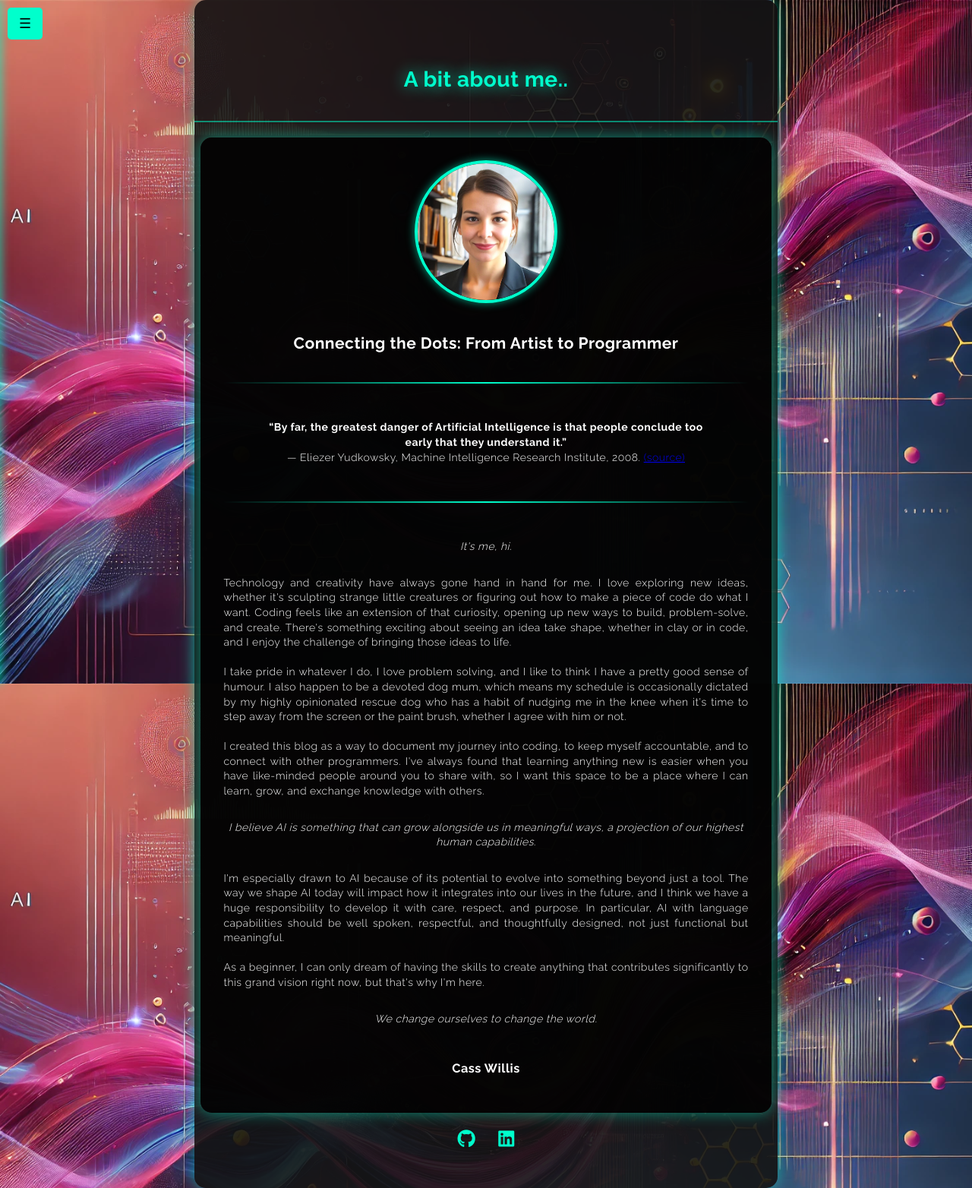
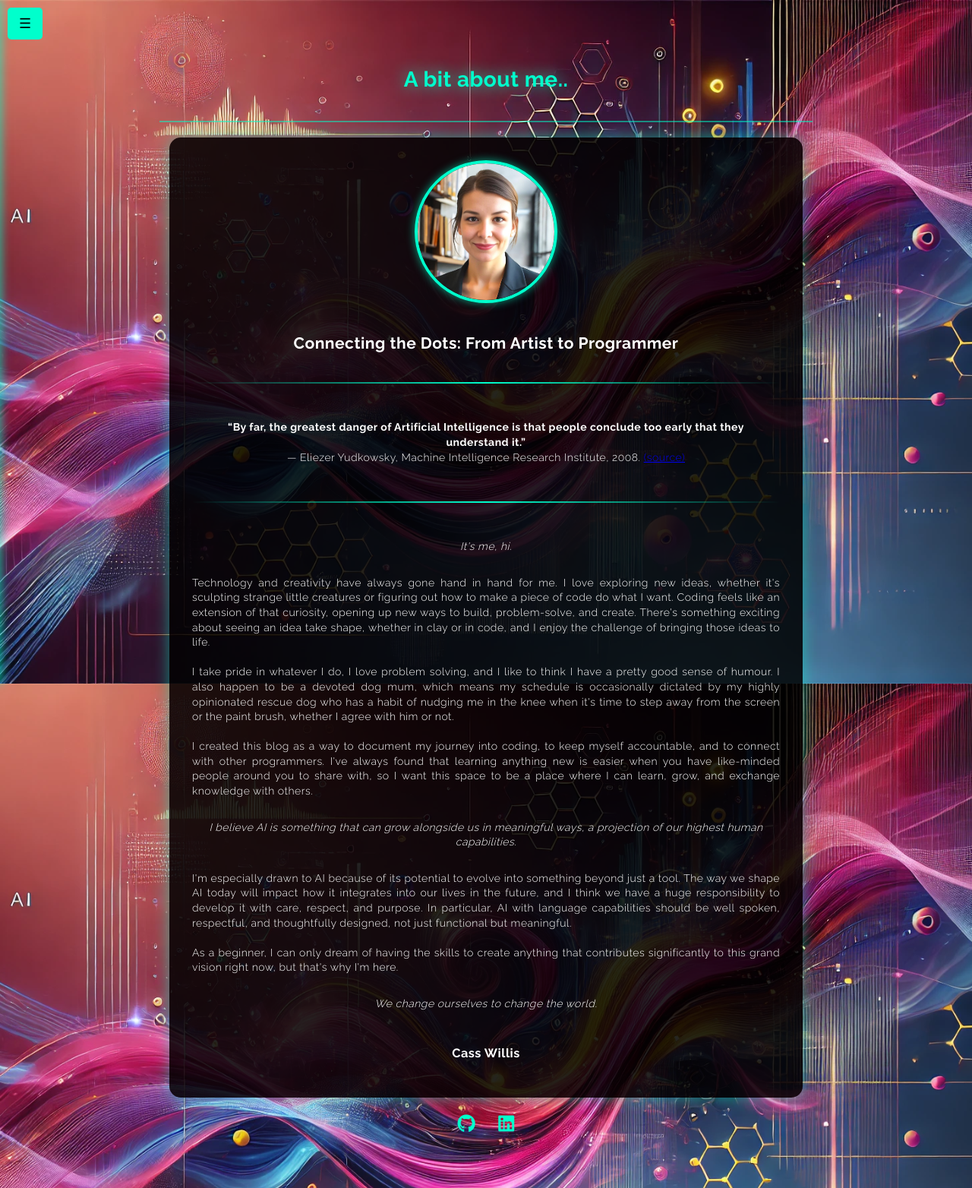
Before and after one commit to casswillis/casswillis.github.io, a Jekyll site: the page built from about.markdown, in a window 1280 px wide. Shown: the whole page at 76% size. Built offline with Jekyll 4.4.1, drawn with Linux system fonts in a browser that asks for light colours.

Commit message:
about page fix

```diff
--- a/assets/css/style.css
+++ b/assets/css/style.css
@@ -344,12 +344,25 @@
     color: white;
     font-size: 14px;
     line-height: 1.4;
-    margin: auto; /* Centers horizontally */
+    margin: 20px auto; /* Centers horizontally */
     display: flex;
     flex-direction: column;
     justify-content: center; /* Centers vertically */
     min-height: 50vh;
 }
+
+.about-page .main-content {
+    width: 100%;
+    max-width: 1000px;
+    background: transparent;
+    box-shadow: none;
+    padding: 0;
+    margin: 0 auto;
+    display: flex;
+    flex-direction: column;
+    align-items: center;
+}
+
 
 /* ✅ Styled Horizontal Rule */
 hr {
@@ -468,14 +481,14 @@
     }
 
     .about-container {
-        width: 100%;
-        padding: 20px;
+        width: 95%;
+        padding: 15px;
         font-size: 15px;
     }
 
     .about-header,
     .post-box h1 {
-        font-size: 26px;
+        font-size: 24px;
         padding: 10px;
     }
 
```
